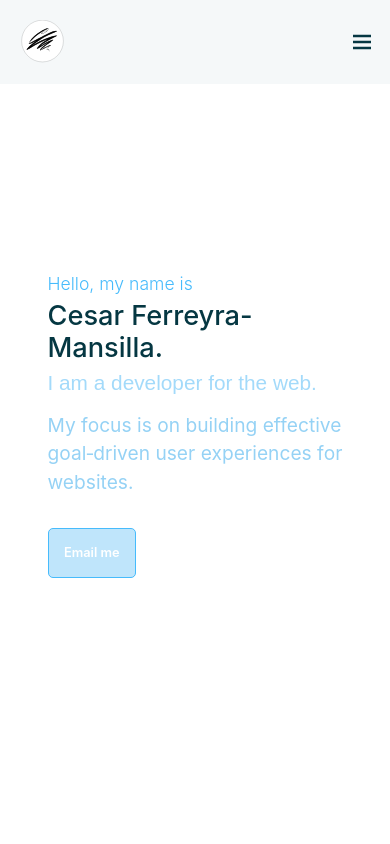
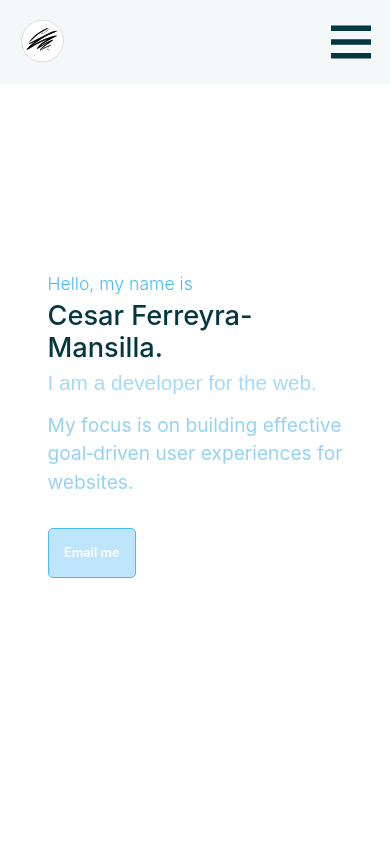
Before and after one commit to crfmc/crfmc.me, a React (Create React App) app in the folder client/: page / in a window 390 px wide. Shown: the top 844 px of the page. Built offline with nearby package versions, Linux system fonts and the light colour scheme.

Commit message:
Fix top nav close button bug

```diff
--- a/client/src/v2/styles_v2/topnav.module.css
+++ b/client/src/v2/styles_v2/topnav.module.css
@@ -29,7 +29,7 @@
 .container img {
   display: flex;
   float: right;
-  width: 5%;
+  width: 40px;
 }
 
 .container img:hover {
@@ -52,8 +52,7 @@
 
 .expnav_close {
   color: white;
-  width: 90%;
-  border: 1px solid white;
+  width: 100%;
   padding: 2%;
   margin: 5% auto 0 5%;
   background-color: transparent;
@@ -103,4 +102,8 @@
 
 /* <400px screen width ——————————————————————————————————————————————————————————*/
 @media (max-width: 400px) {
+
+  img.expnav_close {
+    width: 20px;
+  }
 }
```
